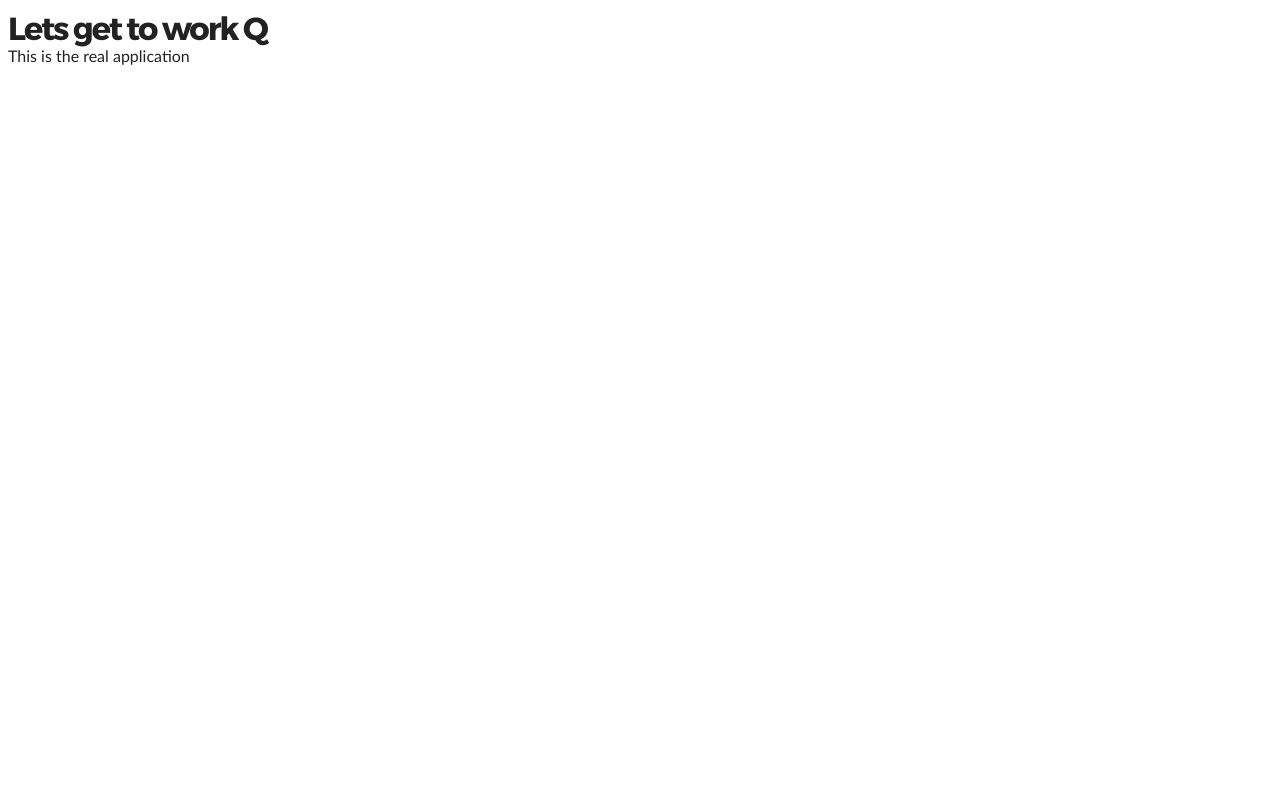
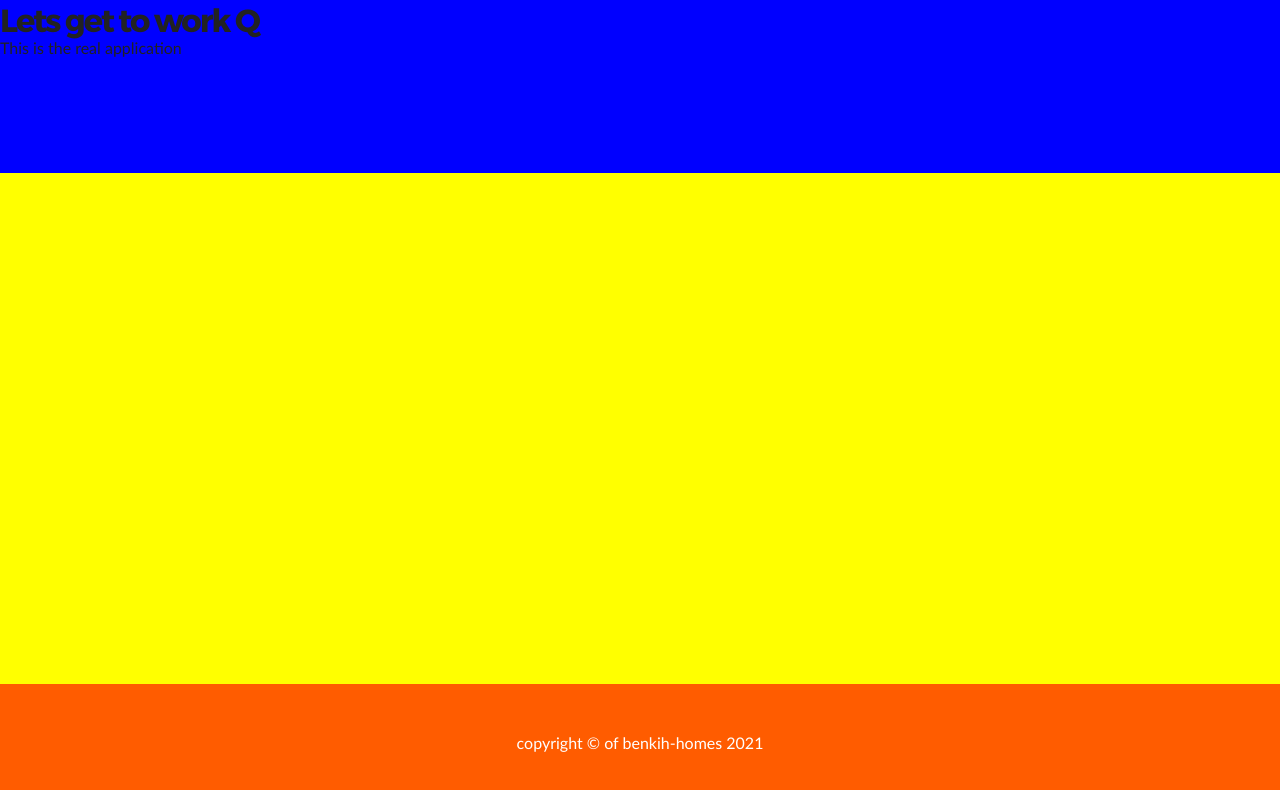
Before and after one commit to peterihimire/benkih-homes-react, a React (Create React App) app: page / in a window 1280 px wide. Shown: the top 790 px of the page. Built offline with nearby package versions, Linux system fonts and the light colour scheme.

Commit message:
Still working on the structure of my property app

```diff
--- a/src/App.css
+++ b/src/App.css
@@ -36,3 +36,26 @@
     transform: rotate(360deg);
   }
 } */
+#page-container {
+  position: relative;
+  min-height: 100vh;
+
+
+}
+#content-wrapper {
+  padding-bottom: 116px;
+  background-color: blue;
+
+}
+footer {
+  position: absolute;
+  bottom: 0;
+  width: 100%;
+  height: 116px; /*Footer height*/
+  display: flex;
+  align-items: center;
+  justify-content: center;
+  /* padding: 5rem; */
+  background: var(--primary-color);
+  color: var(--main-white);
+}
--- a/src/App.js
+++ b/src/App.js
@@ -1,10 +1,16 @@
-import './App.css';
+import "./App.css";
 
 function App() {
   return (
-    <div className="App">
-     <h1>Lets get to work Q</h1>
-     <p>This is the real application</p>
+    <div id="page-container" className="App">
+      <div id="content-wrapper">
+        <h1>Lets get to work Q</h1>
+        <p>This is the real application</p>
+      </div>
+
+      <footer>
+        <p>copyright &copy; of benkih-homes 2021</p>
+      </footer>
     </div>
   );
 }
--- a/src/index.css
+++ b/src/index.css
@@ -64,8 +64,13 @@
   --sec-font: "trueno", sans-serif;
   --sec-font-bold: "trueno-bold", sans-serif;
 }
+* {
+  box-sizing: border-box;
+  margin: 0px;
+  padding: 0px;
+}
 
-::-webkit-scrollbar {
+/* ::-webkit-scrollbar {
   width: 7px;
 }
 ::-webkit-scrollbar-track {
@@ -78,16 +83,17 @@
 }
 ::-webkit-scrollbar-thumb:hover {
   background: rgba(6, 31, 53, 0.7);
-}
+} */
 
 body {
   font-family: var(--font);
-  background: var(--main-white);
-  overflow-x: hidden;
+  /* background: var(--main-white); */
+  background: yellow;
+  /* overflow-x: hidden; */
   color: var(--main-black);
   /* height: auto; */
   /* min-height: 100vh; */
-  width: 100%;
+  /* width: 100%; */
   font-size: 1.6rem;
 }
 
```
